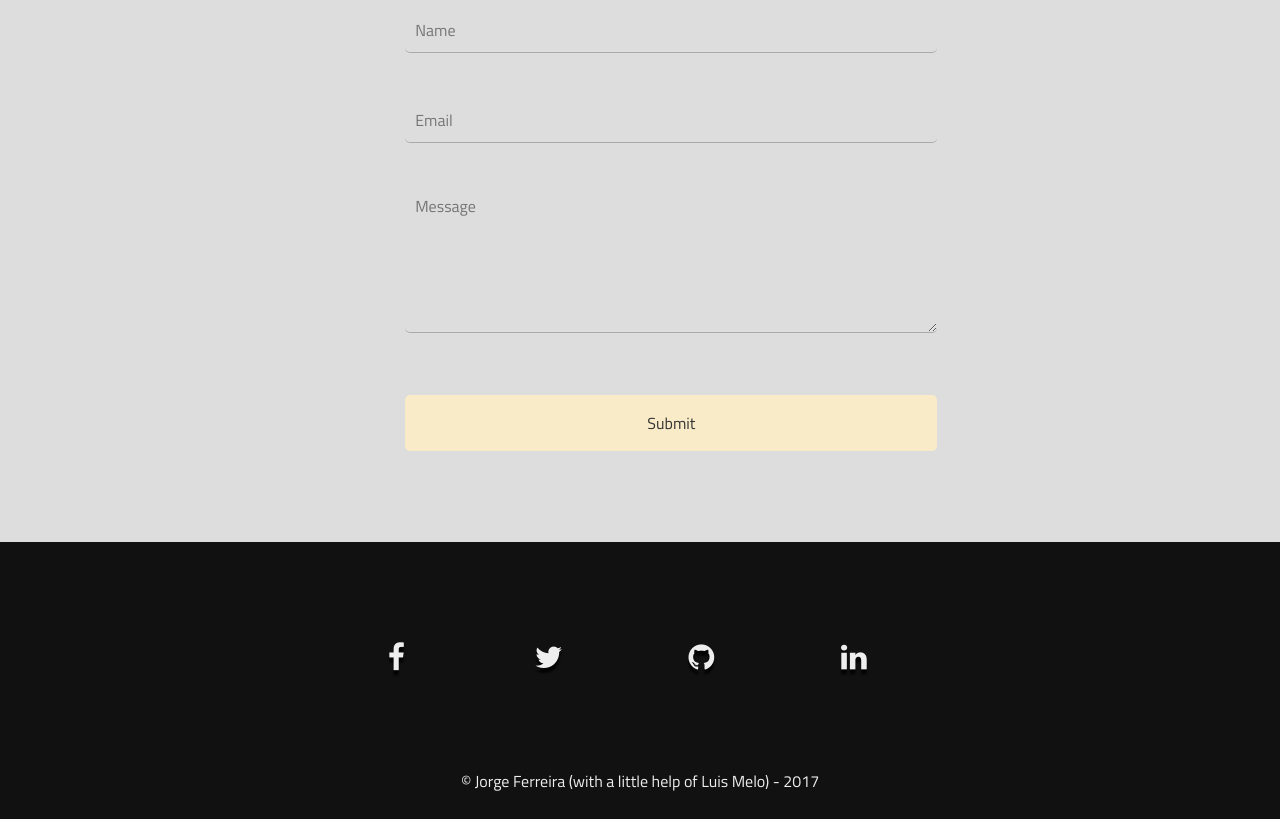
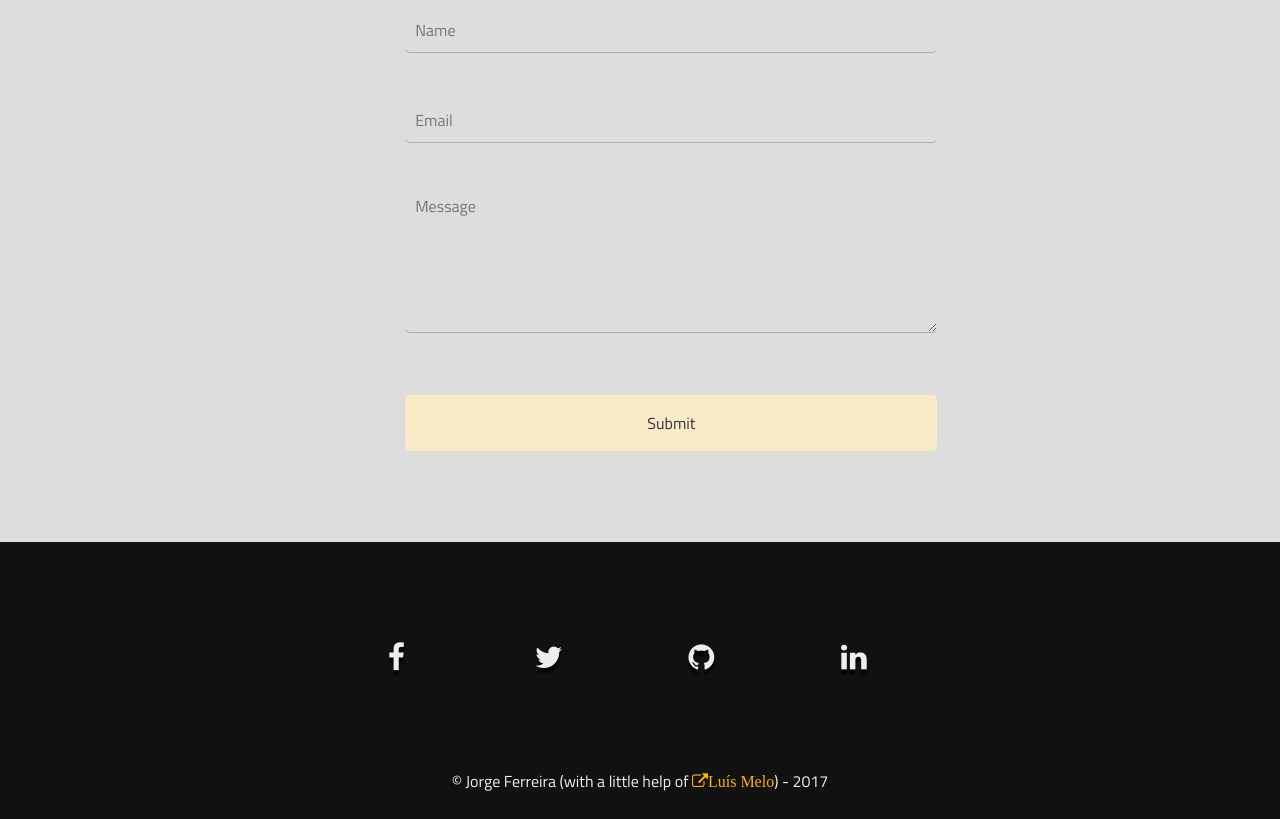
Before and after one commit to jorgedcferreira/jorgedcferreira.github.io, a website: page index.html in a window 1280 px wide. Shown: the part 2692-3511 px from the top of the page. Drawn offline with Linux system fonts and the light colour scheme; a web font is replaced by a local one.

Commit message:
luis melo link

```diff
--- a/index.html
+++ b/index.html
@@ -420,7 +420,7 @@
 
         </div>
 
-        <div class="final">© Jorge Ferreira (with a little help of Luis Melo) - 2017 </div>
+        <div class="final">© Jorge Ferreira (with a little help of  <a href="http://www.luisfmelo.xyz" target="_blank"><i class="fa fa-external-link" aria-hidden="true">Luís Melo</i></a>) - 2017 </div>
 
     </footer>
 
```
